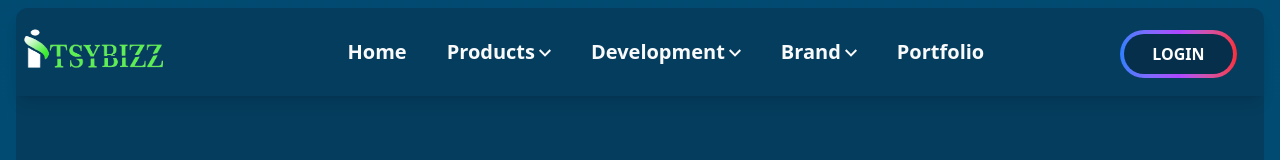
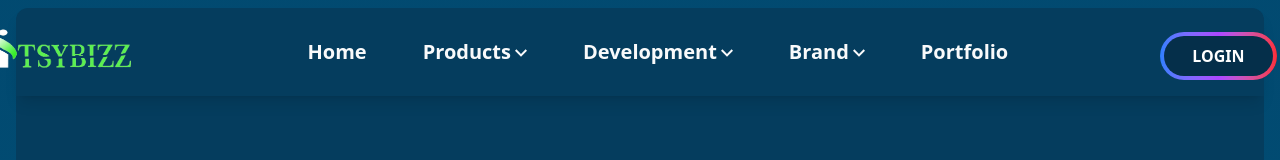
Before and after one commit to Ashutoshchoudhary22/itsbyizz, a React app: page / in a window 1280 px wide. Shown: the top 160 px of the page. Built offline with nearby package versions, Linux system fonts and the light colour scheme; the HTML template or start-up script is replaced by a standard one.

Commit message:
new changes

```diff
--- a/src/Components/Header.jsx
+++ b/src/Components/Header.jsx
@@ -103,7 +103,17 @@ const Header = () => {
 
         <ul
           ref={dropdownRef}
-          className={`md:flex md:px-2 ml-auto md:space-x-2 absolute md:relative top-full left-0 right-0 bg-sky-950 md:bg-transparent z-10 text-white`}
+          className={`
+              md:flex md:flex-row md:items-center md:static absolute left-0 right-0 top-full z-10 bg-[#053d5e] md:bg-transparent text-white md:space-x-6
+              transition-all duration-500 ease-in-out
+
+              ${isMenuOpen
+              ? "max-h-[500px] opacity-100 translate-y-0 overflow-visible"
+              : "max-h-0 opacity-0 -translate-y-2 overflow-hidden"
+              }
+
+              md:max-h-none md:opacity-100 md:translate-y-0 md:overflow-visible
+            `}
         >
           <li>
             <NavLink
```
